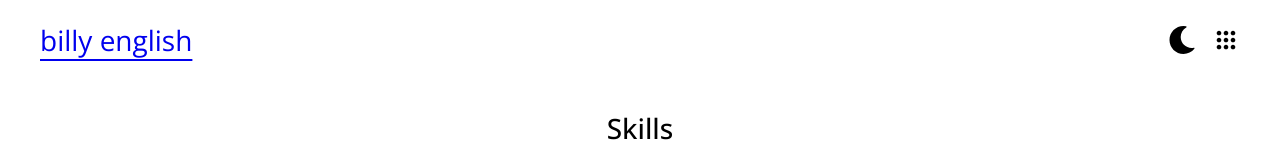
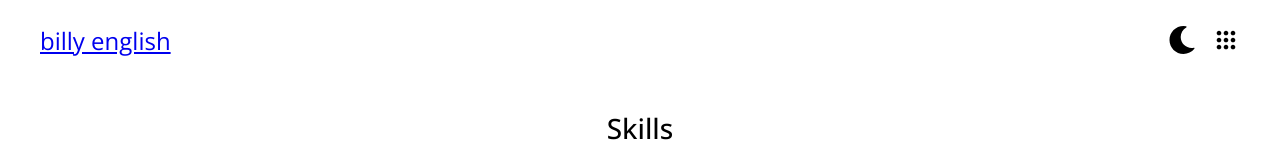
Before and after one commit to billyenglish/billy-portfolio, a React (Vite) app: page /#/skills in a window 1280 px wide. Shown: the top 160 px of the page. Built offline with nearby package versions, Linux system fonts and the light colour scheme; a web font is replaced by a local one.

Commit message:
Adding nav animation to link.

```diff
--- a/src/assets/styles/nav.css
+++ b/src/assets/styles/nav.css
@@ -10,10 +10,21 @@ nav {
 }
 
 #nav_logo a {
-    font-size: 1.75rem;
+    position: relative;
+    font-size: 1.5rem;
     font-weight: 400;
     text-decoration: underline;
-    text-underline-offset: .5rem;
+}
+
+#nav_logo a::after {
+    content: "";
+    position: absolute;
+    left: 0;
+    bottom: -6px;
+    width: 0%;
+    height: 2px;
+    background-color: currentColor;
+    transition: width 0.3s ease;
 }
 
 .nav_list_menu_buttons {
```
